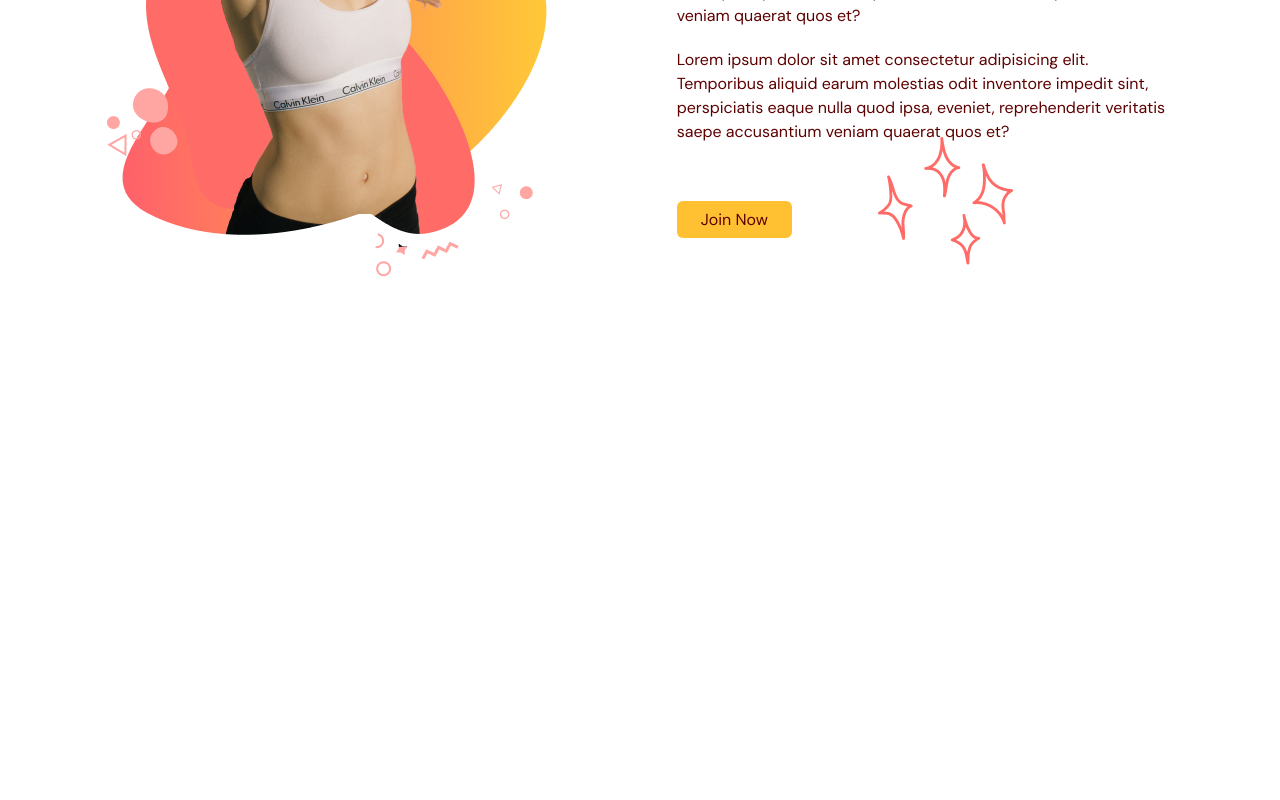
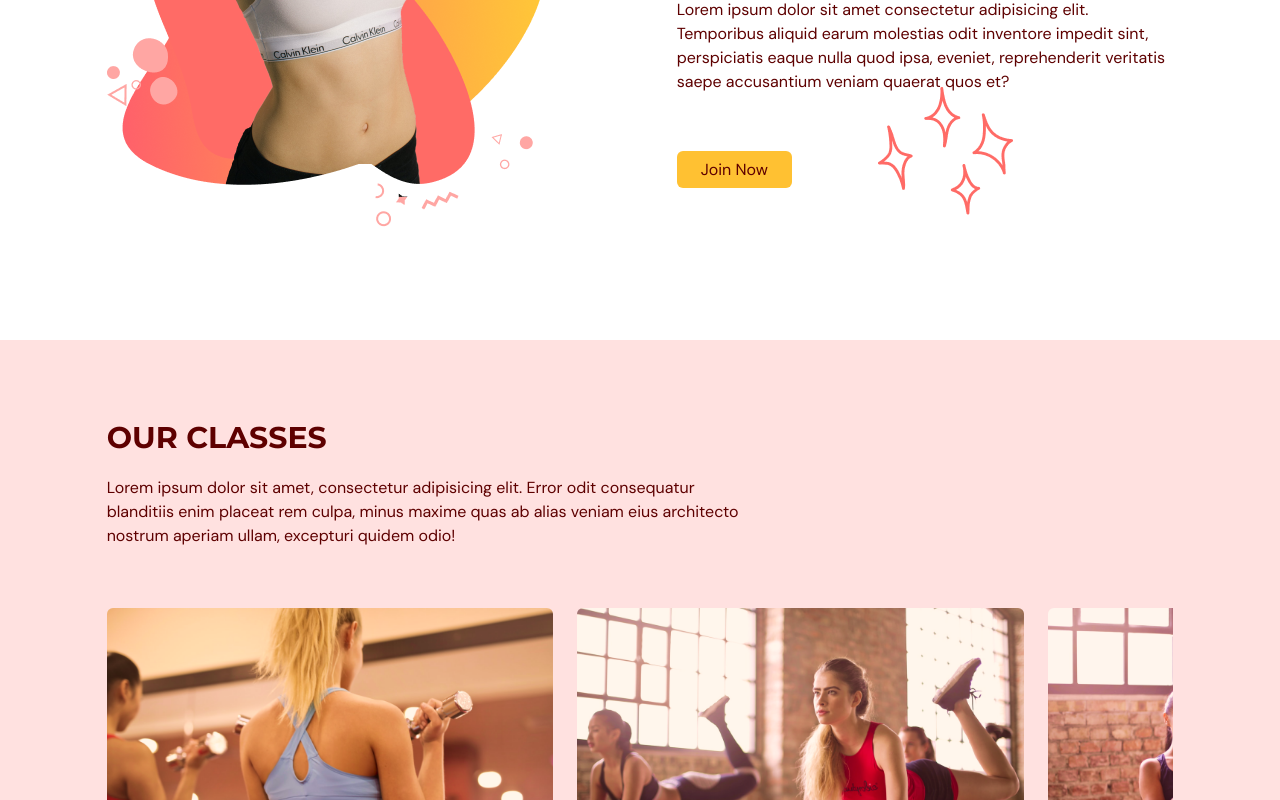
Before and after one commit to laveosa/evogym, a React app: page / in a window 1280 px wide. Shown: the part 2000-2800 px from the top of the page. Before the commit the page ends 2400 px from the top, so only its background shows below. Built offline with nearby package versions, Linux system fonts and the light colour scheme; the HTML template or start-up script is replaced by a standard one.

Commit message:
(OurClasses) Create new scene

```diff
--- a/src/App.tsx
+++ b/src/App.tsx
@@ -5,6 +5,7 @@ import { SelectedPage } from "./shared/types";
 import Home from "./scenes/home";
 import Benefits from "./scenes/benefits/Benefits";
 import GraphicArticle from "./scenes/graphic-article/GraphicArticle";
+import OurClasses from "./scenes/our-classes/OurClasses";
 
 function App() {
   const [selectedPage, setSelectedPage] = useState<SelectedPage>(
@@ -38,6 +39,7 @@ function App() {
       <Home setSelectedPage={setSelectedPage} />
       <Benefits setSelectedPage={setSelectedPage} />
       <GraphicArticle setSelectedPage={setSelectedPage} />
+      <OurClasses setSelectedPage={setSelectedPage} />
     </div>
   );
 }
--- /dev/null
+++ b/src/components/GymClass.tsx
@@ -0,0 +1,13 @@
+import { IGymClass } from "@/shared/types";
+
+export default function GymClass(props: IGymClass) {
+  return (
+    <li className="relative inline-block w-[450px] rounded-md overflow-hidden">
+      <div className="p-5 absolute z-30 h-full flex flex-col items-center justify-center whitespace-normal bg-primary-500 text-center text-white opacity-0 transition duration-500 hover:opacity-80">
+        <p className="text-2xl">{props.title}</p>
+        <p className="mt-5">{props.description}</p>
+      </div>
+      <img className="w-full" src={props.image} alt={props.image} />
+    </li>
+  );
+}
--- /dev/null
+++ b/src/hooks/useHorizontalScroll.ts
@@ -0,0 +1,25 @@
+import { useRef, useEffect } from "react";
+
+export function useHorizontalScroll() {
+  const elRef = useRef();
+  useEffect(() => {
+    const el: any = elRef.current;
+    if (el) {
+      const onWheel = (e) => {
+        if (e.deltaY === 0) return;
+
+        e.preventDefault();
+
+        el.scrollTo({
+          left:
+            el.scrollLeft + (e.deltaY > 0 ? e.deltaY + 400 : e.deltaY - 400),
+          behavior: "smooth",
+        });
+      };
+
+      el.addEventListener("wheel", onWheel);
+      return () => el.removeEventListener("wheel", onWheel);
+    }
+  }, []);
+  return elRef;
+}
--- a/src/index.css
+++ b/src/index.css
@@ -20,3 +20,14 @@ body,
   padding: 0;
   @apply text-gray-500;
 }
+
+::-webkit-scrollbar {
+  height: 6px;
+  width: 6px;
+  background: gray;
+  border-radius: 10px;
+}
+::-webkit-scrollbar-thumb {
+  background: #000;
+  border-radius: 10px;
+}
--- a/src/scenes/benefits/Benefits.tsx
+++ b/src/scenes/benefits/Benefits.tsx
@@ -68,7 +68,7 @@ export default function Benefits({ setSelectedPage }: IBenefits) {
         </motion.div>
         {/* BENEFITS */}
         <motion.div
-          className="md:flex items-start justify-between gap-8 mt-5"
+          className="md:flex items-start justify-between items-stretch gap-8 mt-5"
           initial="hidden"
           whileInView="visible"
           viewport={{ once: true, amount: 0.2 }}
--- a/src/scenes/graphic-article/GraphicArticle.tsx
+++ b/src/scenes/graphic-article/GraphicArticle.tsx
@@ -10,7 +10,7 @@ interface IGraphicArticle {
 
 export default function GraphicArticle({ setSelectedPage }: IGraphicArticle) {
   return (
-    <div className="mx-auto min-h-full w-5/6 items-center justify-between gap-20 md:flex">
+    <div className="mx-auto min-h-[700px] w-5/6 items-center justify-between gap-20 md:flex">
       <motion.img
         initial={{ opacity: 0, x: -50 }}
         whileInView={{ opacity: 1, x: 0 }}
--- a/src/scenes/home/index.tsx
+++ b/src/scenes/home/index.tsx
@@ -80,7 +80,7 @@ export default function Home({ setSelectedPage }: IHome) {
         {/* IMAGE */}
         <motion.div
           className="flex basis-3/5 justify-center md:z-10
-              md:ml-40 md:mt-16 md:justify-items-end"
+              md:ml-40 md:mt-16 md:justify-end"
           initial="hidden"
           whileInView="visible"
           viewport={{ once: true, amount: 0.5 }}
--- /dev/null
+++ b/src/scenes/our-classes/OurClasses.tsx
@@ -0,0 +1,98 @@
+import { IGymClass, SelectedPage } from "@/shared/types";
+import { motion } from "framer-motion";
+import HText from "@/components/HText";
+import GymClass from "@/components/GymClass";
+
+import image1 from "@/assets/image1.png";
+import image2 from "@/assets/image2.png";
+import image3 from "@/assets/image3.png";
+import image4 from "@/assets/image4.png";
+import image5 from "@/assets/image5.png";
+import image6 from "@/assets/image6.png";
+import { useHorizontalScroll } from "@/hooks/useHorizontalScroll";
+
+const gymClasses: IGymClass[] = [
+  {
+    image: image1,
+    title: "Weight Training Classes",
+    description:
+      "Lorem ipsum dolor sit amet consectetur adipisicing elit. Vero nobis odit aperiam ut repellendus aspernatur soluta veniam placeat consectetur laboriosam voluptatum nostrum quisquam quas, iste voluptatibus culpa aut incidunt itaque?",
+  },
+  {
+    image: image2,
+    title: "Yoga Classes",
+    description:
+      "Lorem ipsum dolor sit amet consectetur adipisicing elit. Vero nobis odit aperiam ut repellendus aspernatur soluta veniam placeat consectetur laboriosam voluptatum nostrum quisquam quas, iste voluptatibus culpa aut incidunt itaque?",
+  },
+  {
+    image: image3,
+    title: "Ab Core Classes",
+    description:
+      "Lorem ipsum dolor sit amet consectetur adipisicing elit. Vero nobis odit aperiam ut repellendus aspernatur soluta veniam placeat consectetur laboriosam voluptatum nostrum quisquam quas, iste voluptatibus culpa aut incidunt itaque?",
+  },
+  {
+    image: image4,
+    title: "Massage Classes",
+    description:
+      "Lorem ipsum dolor sit amet consectetur adipisicing elit. Vero nobis odit aperiam ut repellendus aspernatur soluta veniam placeat consectetur laboriosam voluptatum nostrum quisquam quas, iste voluptatibus culpa aut incidunt itaque?",
+  },
+  {
+    image: image5,
+    title: "Fitnes Classes",
+    description:
+      "Lorem ipsum dolor sit amet consectetur adipisicing elit. Vero nobis odit aperiam ut repellendus aspernatur soluta veniam placeat consectetur laboriosam voluptatum nostrum quisquam quas, iste voluptatibus culpa aut incidunt itaque?",
+  },
+  {
+    image: image6,
+    title: "Training Classes",
+    description:
+      "Lorem ipsum dolor sit amet consectetur adipisicing elit. Vero nobis odit aperiam ut repellendus aspernatur soluta veniam placeat consectetur laboriosam voluptatum nostrum quisquam quas, iste voluptatibus culpa aut incidunt itaque?",
+  },
+];
+
+interface IOurClasses {
+  setSelectedPage: (value: SelectedPage) => void;
+}
+
+export default function OurClasses({ setSelectedPage }: IOurClasses) {
+  const scrollRef = useHorizontalScroll();
+
+  return (
+    <section
+      id={`#${SelectedPage.OurClasses}`}
+      className="w-full bg-primary-100 py-20 mt-40 md:mt-10"
+    >
+      <motion.div
+        onViewportEnter={() => setSelectedPage(SelectedPage.OurClasses)}
+      >
+        <motion.div
+          className="mx-auto w-5/6"
+          initial={{ opacity: 0, x: -50 }}
+          whileInView={{ opacity: 1, x: 0 }}
+          viewport={{ once: true, amount: 0.5 }}
+          transition={{ duration: 0.5 }}
+        >
+          <div className="md:w-3/5">
+            <HText>Our Classes</HText>
+            <p className="py-5">
+              Lorem ipsum dolor sit amet, consectetur adipisicing elit. Error
+              odit consequatur blanditiis enim placeat rem culpa, minus maxime
+              quas ab alias veniam eius architecto nostrum aperiam ullam,
+              excepturi quidem odio!
+            </p>
+          </div>
+        </motion.div>
+        <div
+          ref={scrollRef}
+          className="mx-auto w-5/6 mt-10 h-[353px] overflow-x-auto overflow-y-hidden rotate-[-90]"
+        >
+          <ul className="w-[2800px] whitespace-nowrap flex gap-6">
+            {gymClasses.map((item: IGymClass) => (
+              <GymClass key={item.title} {...item} />
+            ))}
+          </ul>
+        </div>
+      </motion.div>
+    </section>
+  );
+}
--- a/src/shared/types.ts
+++ b/src/shared/types.ts
@@ -11,3 +11,9 @@ export interface IBenefit {
   description: string;
   setSelectedPage?: (value: SelectedPage) => void;
 }
+
+export interface IGymClass {
+  image: string;
+  title: string;
+  description: string;
+}
```
